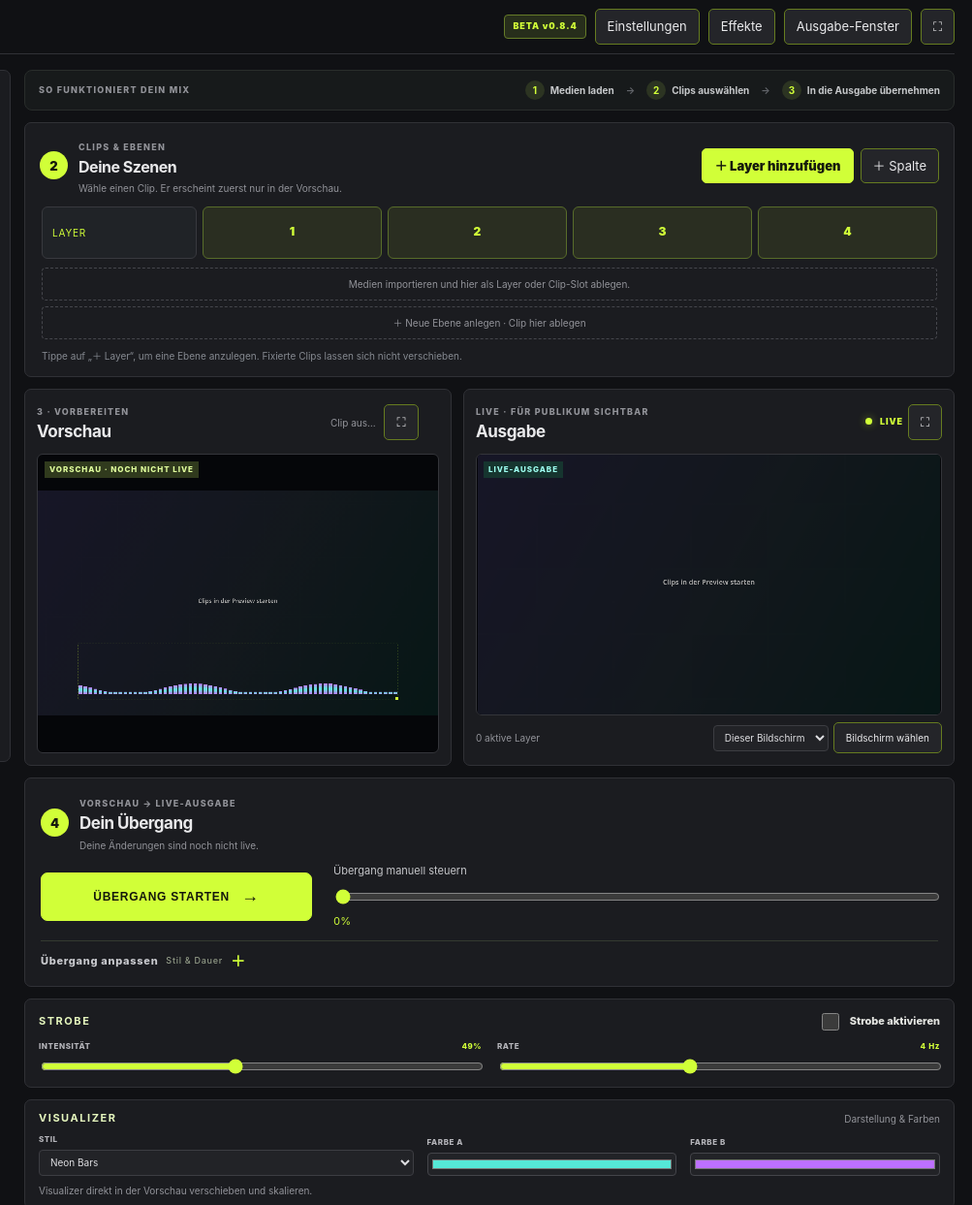
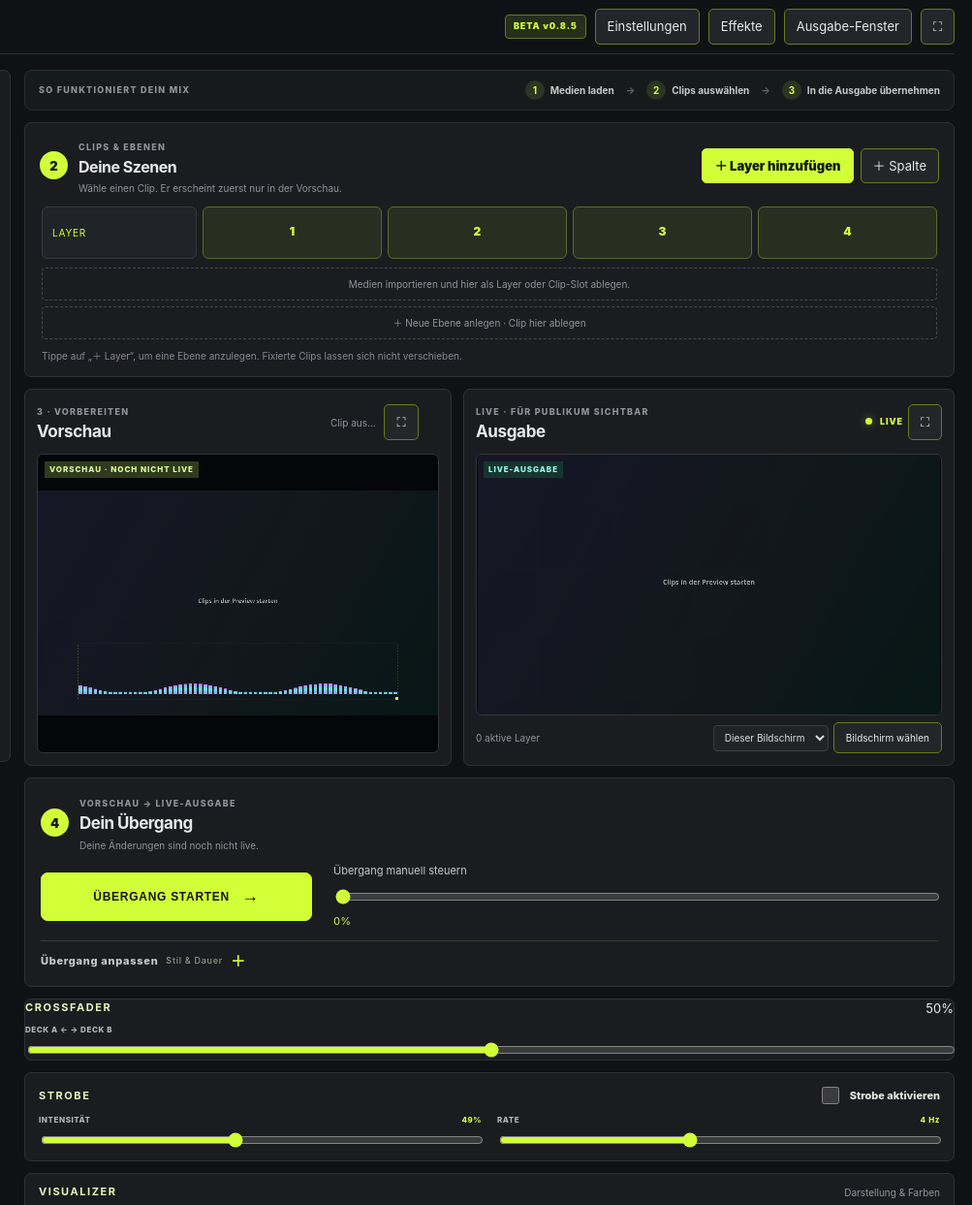
Before and after one commit to Jizzlebob/video, a plain HTML site: page index.html in a window 1280 px wide. Shown: the top 1243 px of the page at 97% size, 277-1280 px from the left. Drawn offline with Linux system fonts and the light colour scheme; animation ran at ten frames a second.

Commit message:
Add visible crossfader control and bump version

```diff
--- a/index.html
+++ b/index.html
@@ -5,7 +5,7 @@
   <meta name="viewport" content="width=device-width, initial-scale=1.0" />
   <meta name="theme-color" content="#101114" />
   <title>VJ Studio — Live Video Mixer</title>
-  <link rel="stylesheet" href="./style.css?v=beta-0.8.4" />
+  <link rel="stylesheet" href="./style.css?v=beta-0.8.5" />
   <style>
     /* Immediate visual fallback while the versioned stylesheet loads. */
     html,body{margin:0;min-height:100%;background:#101114;color:#e9e9eb;font:13px/1.4 Inter,system-ui,sans-serif}
@@ -22,7 +22,7 @@
   <header class="topbar">
     <a class="brand" href="#"><span class="brand-icon">VJ</span><span>VJ STUDIO <small>LIVE VIDEO MIXER</small></span></a>
     <div class="top-actions">
-      <span class="version-badge">BETA v0.8.4</span>
+      <span class="version-badge">BETA v0.8.5</span>
 
       <button id="openSettings" class="toolbar-button">Einstellungen</button>
       <button id="openEffects" class="toolbar-button">Effekte</button>
@@ -69,6 +69,7 @@
         <div class="transition-main"><button id="takeTransition" class="take-button" type="button">ÜBERGANG STARTEN <span>→</span></button><label class="transition-range"><span>Übergang manuell steuern</span><input id="transitionProgress" type="range" min="0" max="100" value="0" step="1" /><output id="transitionProgressValue">0%</output></label></div>
         <details class="transition-options"><summary>Übergang anpassen <span>Stil & Dauer</span></summary><div class="transition-options-content"><label>Stil <select id="transitionStyle"><option value="mix">Weiches Überblenden</option><option value="dip">Über Schwarz blenden</option><option value="wipe">Wischen</option><option value="push">Schieben</option><option value="zoom">Zoom</option></select></label><label>Dauer <select id="transitionDuration"><option value="250">0,25 Sekunden</option><option value="500">0,5 Sekunden</option><option value="1000" selected>1 Sekunde</option><option value="1500">1,5 Sekunden</option><option value="2000">2 Sekunden</option><option value="3000">3 Sekunden</option></select></label><button id="resetTransition" class="subtle-button" type="button">Zurücksetzen</button></div></details>
       </section>
+      <section class="panel crossfader-global"><div class="strobe-head"><strong>CROSSFADER</strong><output id="crossfadeValue">50%</output></div><label class="effect-control"><span>DECK A ← → DECK B</span><input id="crossfadeControl" type="range" min="0" max="100" step="1" value="50" /></label></section>
       <section class="panel strobe-global"><div class="strobe-head"><strong>STROBE</strong><label class="strobe-switch"><input id="strobeToggle" type="checkbox" /><span>Strobe aktivieren</span></label></div><div class="strobe-settings"><label class="effect-control"><span>INTENSITÄT <output id="strobeValue">49%</output></span><input id="strobeIntensity" type="range" min="0" max="0.96" step="0.01" value="0.42" /></label><label class="effect-control"><span>RATE <output id="rateValue">4 Hz</output></span><input id="strobeRate" type="range" min="1" max="8" step="0.5" value="4" /></label></div></section>
 <section class="panel visualizer-global"><div class="strobe-head"><strong>VISUALIZER</strong><span class="muted small">Darstellung & Farben</span></div><div class="visualizer-controls"><label class="effect-control"><span>STIL</span><select id="visualizerStyle"><option value="bars">Neon Bars</option><option value="wave">Waveform</option><option value="circle">Orbit</option><option value="spectrum">Spectrum</option><option value="off">Aus</option></select></label><label class="effect-control color-control"><span>FARBE A</span><input id="visualizerColorA" type="color" value="#55e8d7" /></label><label class="effect-control color-control"><span>FARBE B</span><input id="visualizerColorB" type="color" value="#bd70ff" /></label></div><p class="muted small">Visualizer direkt in der Vorschau verschieben und skalieren.</p></section>
       <section class="panel audio-global"><div class="strobe-head"><strong>MIKROFON & BEAT-SYNC</strong></div><div class="mic-global-controls"><button id="micToggle" class="mic-button">◉ <span>Mikrofon aktivieren</span></button><div class="meter"><div id="micMeterFill"></div></div><p id="micHelp" class="muted small">Mikrofon benötigt HTTPS und Browser-Berechtigung.</p><div class="mic-level-controls"><label class="effect-control"><span>MIC GAIN <output id="gainValue">12×</output></span><input id="visualizerGain" type="range" min="1" max="30" step="0.5" value="12" /></label><label class="effect-control"><span>BEAT-EMPFINDLICHKEIT</span><input id="micSensitivity" type="range" min="0.8" max="4" step="0.1" value="2" /></label></div></div><div class="effect-deck audio-deck"><div class="deck-heading"><span class="eyebrow">BEAT-SYNC</span><span id="micStatus" class="muted small">MIC OFF</span><span id="beatReadout" class="muted small">MIC OFF · FREE RATE</span><button id="tapTempo" class="subtle-button" type="button">TAP TEMPO</button><button id="midiToggle" class="subtle-button" type="button">MIDI verbinden</button><span id="midiStatus" class="muted small">MIDI OFF</span></div><p class="muted small drag-hint">Beat-Sync erkennt Kick/Bass und hält ein Tempo-Raster.</p></div></section>
```
